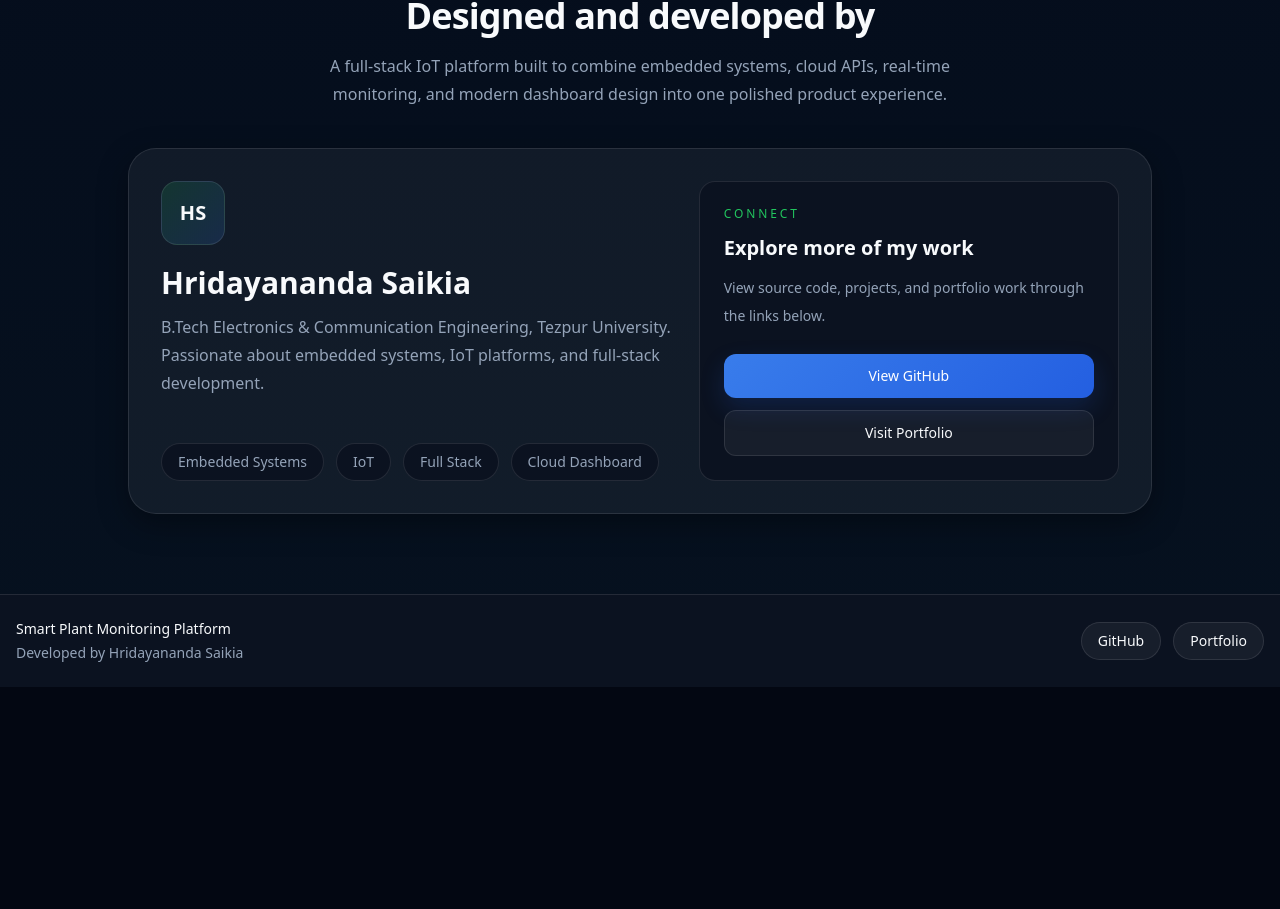
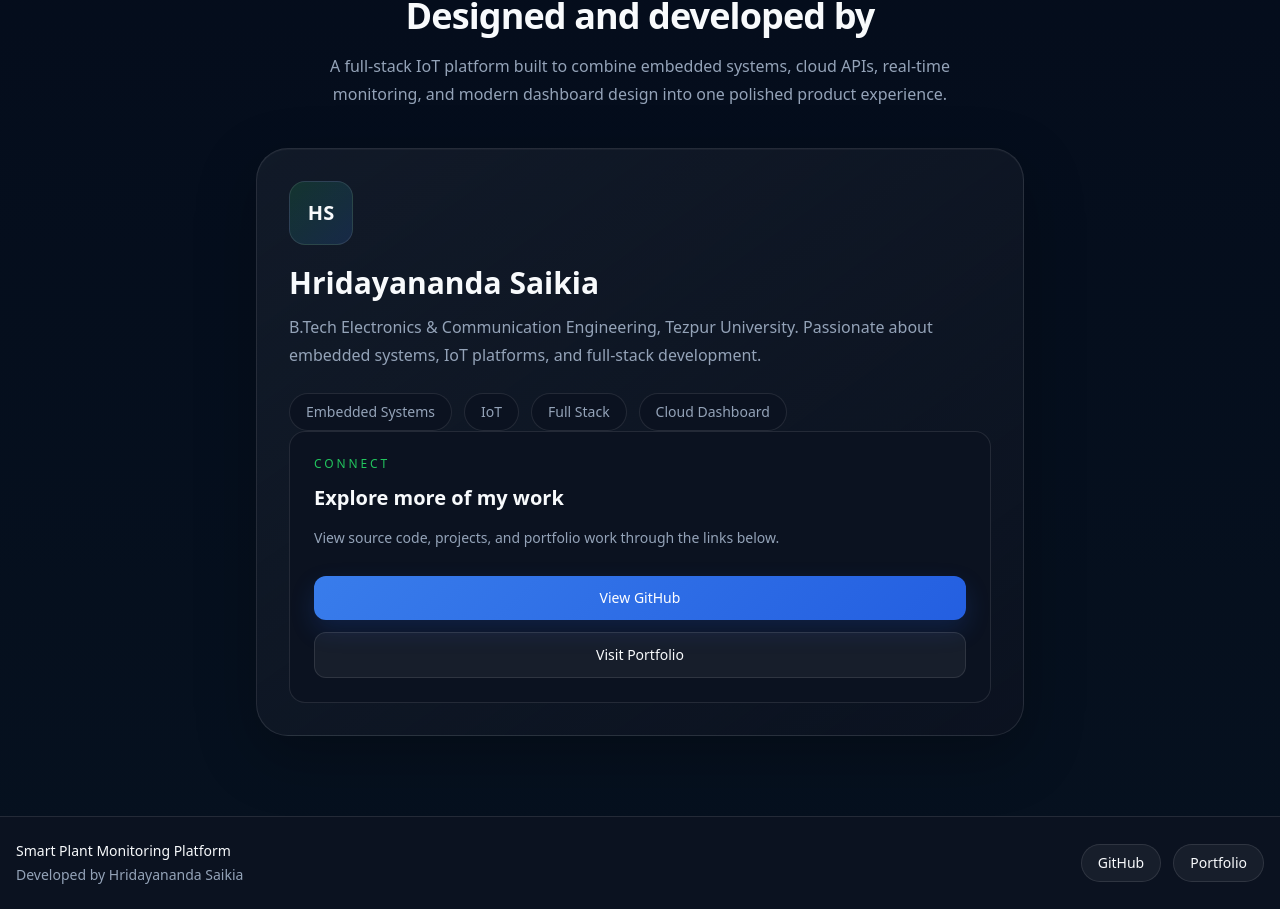
Before and after one commit to HridaySaikia/soil_moisture_iot, a Next.js app: page /about in a window 1280 px wide. Shown: the part 1531-2440 px from the top of the page. Before the commit the page ends 2218 px from the top, so only its background shows below. Built offline with nearby package versions, Linux system fonts and the light colour scheme; no server answers.

Commit message:
updating developers detail

```diff
--- a/src/app/about/page.tsx
+++ b/src/app/about/page.tsx
@@ -240,11 +240,13 @@ export default function AboutPage() {
         </div>
 
         <div
-          className="mx-auto mt-10 grid max-w-5xl gap-6 rounded-[28px] border p-6 sm:p-8 lg:grid-cols-[1.1fr_0.9fr]"
+          className="mx-auto mt-10 max-w-3xl rounded-[32px] border p-8 transition-all duration-500 hover:-translate-y-2 hover:scale-[1.01]"
           style={{
             borderColor: "var(--border)",
-            background: "var(--card)",
-            boxShadow: "var(--shadow-soft)",
+            background:
+              "linear-gradient(145deg, var(--card), var(--bg-secondary))",
+            boxShadow:
+              "0 20px 60px rgba(0,0,0,0.25), inset 0 1px 0 rgba(255,255,255,0.04)",
           }}
         >
           {/* Left side */}
```
